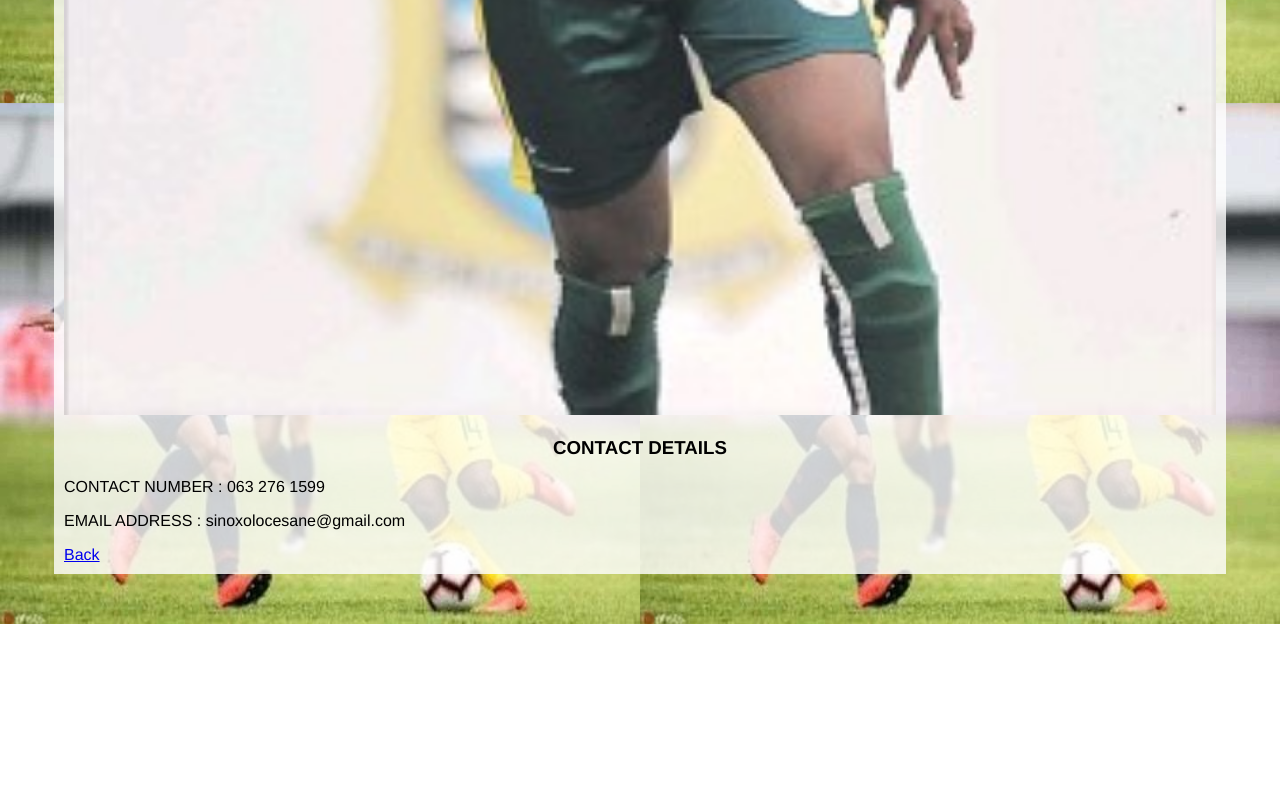
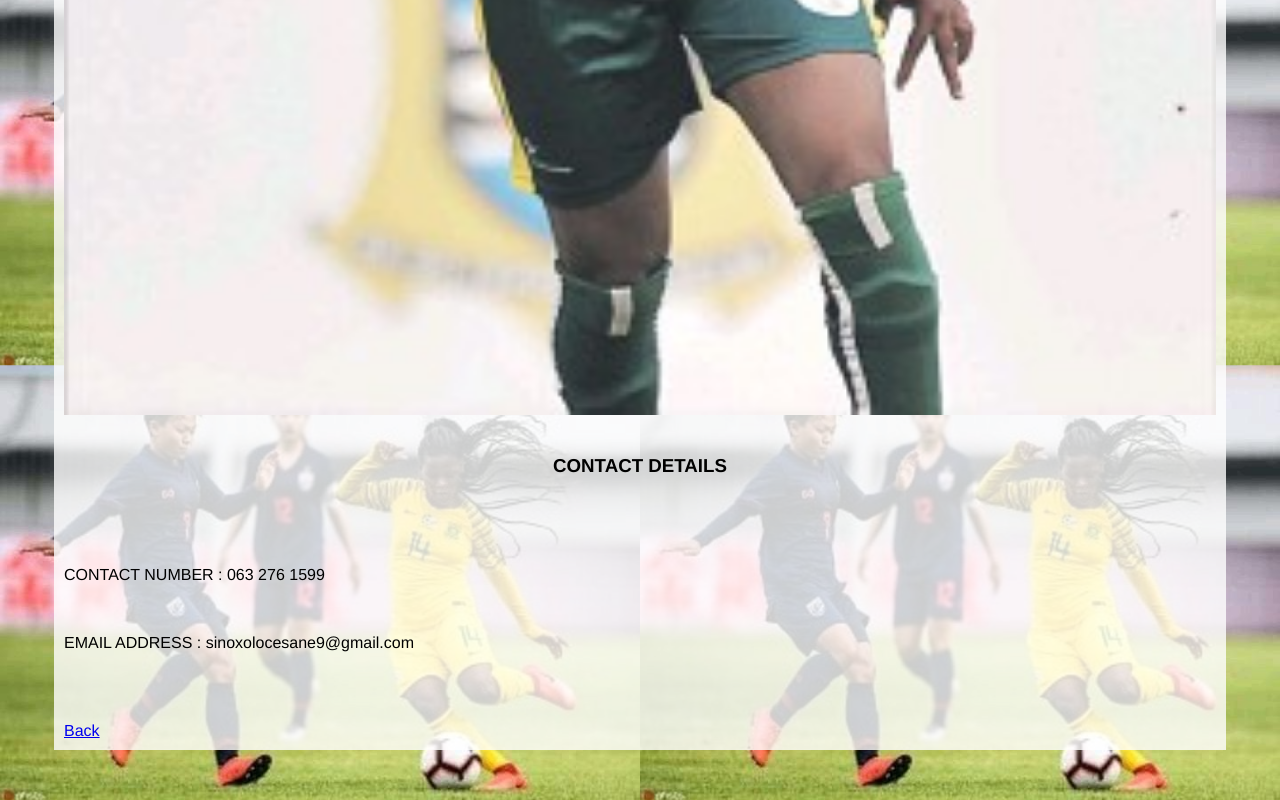
Before and after one commit to khanyaxesi-ITvarsity/sinoxolo-plee-for-funds, a plain HTML site: page contact.html in a window 1280 px wide. Shown: the part 1058-1858 px from the top of the page. Before the commit the page ends 1682 px from the top, so only its background shows below. Drawn offline with Linux system fonts and the light colour scheme.

Commit message:
Add files via upload

```diff
--- a/contact.html
+++ b/contact.html
@@ -15,9 +15,18 @@
                   <div id="content">
                        <div id="info-box-full">
                            <img src="images/sino.jfif"/>
+                           <br/>
+                           <br/>
                            <h3>CONTACT DETAILS</h3>
+                           <br/>
+                           <br/>
+                           <br/>
         <p>CONTACT NUMBER : 063 276 1599</p>
-        <p>EMAIL ADDRESS : sinoxolocesane@gmail.com</p>
+                           <br/>
+        <p>EMAIL ADDRESS : sinoxolocesane9@gmail.com</p>
+                           <br/>
+                           <br/>
+                           <br/>
         <a href="index.html">Back</a>
      </div>
           </div>
```
